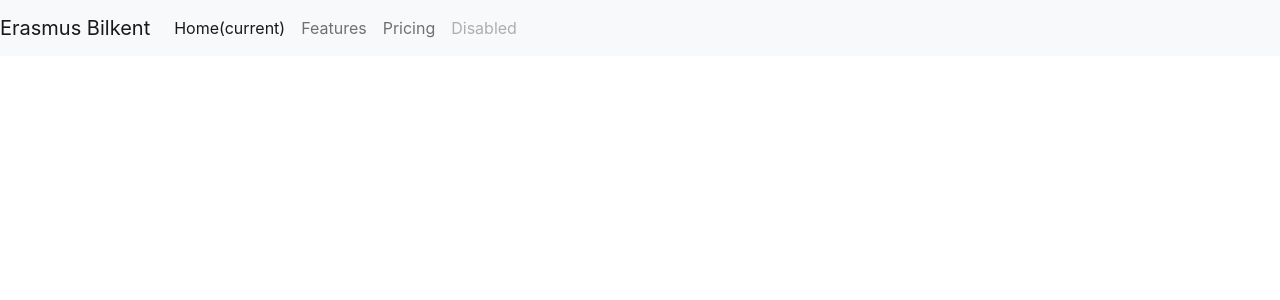
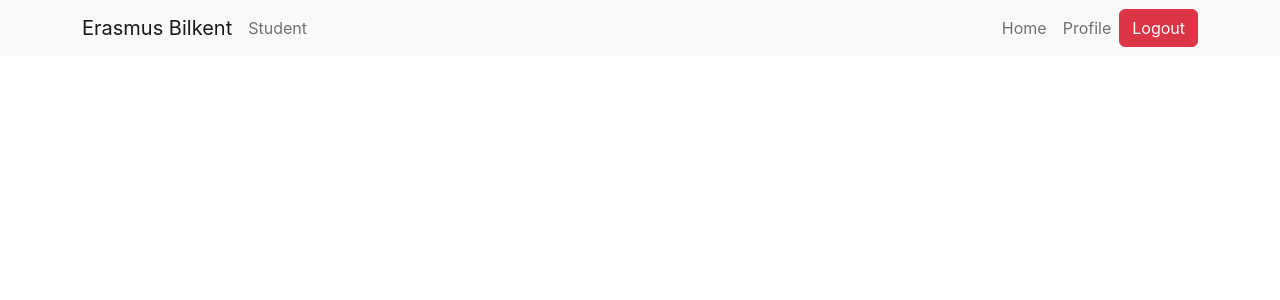
Before and after one commit to cmglmsr/Erasmus-Plus-Web-Application, a React (Create React App) app in the folder Frontend/frontend/: page / in a window 1280 px wide. Shown: the top 300 px of the page. Built offline with nearby package versions, Linux system fonts and the light colour scheme.

Commit message:
buyrunuz navbar

```diff
--- a/Frontend/frontend/package.json
+++ b/Frontend/frontend/package.json
@@ -10,6 +10,7 @@
     "jquery": "^3.6.1",
     "popper.js": "^1.16.1",
     "react": "^18.2.0",
+    "react-bootstrap": "^2.6.0",
     "react-dom": "^18.2.0",
     "react-router-dom": "^6.4.3",
     "react-scripts": "5.0.1",
--- a/Frontend/frontend/src/components/layout/NavigationBar.js
+++ b/Frontend/frontend/src/components/layout/NavigationBar.js
@@ -1,23 +1,36 @@
 import { Link } from "react-router-dom";
+import classes from './NavigationBar.module.css';
+import Container from 'react-bootstrap/Container';
+import Nav from 'react-bootstrap/Nav';
+import Navbar from 'react-bootstrap/Navbar';
+import NavDropdown from 'react-bootstrap/NavDropdown';
+import Button from 'react-bootstrap/Button';
+import Form from 'react-bootstrap/Form';
 
 function NavigationBar() {
   return (
     <header>
-      <nav class="navbar navbar-expand-lg navbar-light bg-light">
-        <a class="navbar-brand" href="#">Erasmus Bilkent</a>
-        <button class="navbar-toggler" type="button" data-toggle="collapse" data-target="#navbarNavAltMarkup" aria-controls="navbarNavAltMarkup" aria-expanded="false" aria-label="Toggle navigation">
-          <span class="navbar-toggler-icon"></span>
-        </button>
-        <div class="collapse navbar-collapse" id="navbarNavAltMarkup">
-          <div class="navbar-nav">
-            <a class="nav-item nav-link active" href="/">Home<span class="sr-only">(current)</span></a>
-            <a class="nav-item nav-link" href="#">Features</a>
-            <a class="nav-item nav-link" href="#">Pricing</a>
-            <a class="nav-item nav-link disabled" href="#">Disabled</a>
-          </div>
-        </div>
-      </nav>
+
+      <Navbar bg="light" expand="lg">
+      <Container>
+        <Navbar.Brand href="#home">Erasmus Bilkent</Navbar.Brand>
+        <Navbar.Text>
+            Student
+          </Navbar.Text>
+        <Navbar.Toggle aria-controls="basic-navbar-nav" />
+        <Navbar.Collapse id="basic-navbar-nav">
+          <Nav className="ms-auto">
+            <Nav.Link href="/">Home</Nav.Link>
+            <Nav.Link href="#link">Profile</Nav.Link>
+          </Nav>
+          <Form inline >
+              <Button variant="danger" href="/logout">Logout</Button>
+            </Form>
+        </Navbar.Collapse>
+      </Container>
+    </Navbar>
     </header>
+
   );
 }
 export default NavigationBar;
--- /dev/null
+++ b/Frontend/frontend/src/components/layout/NavigationBar.module.css
@@ -0,0 +1,7 @@
+.xsm {
+    margin-right: 10px;
+    padding: 0px;
+}
+.logo {
+    margin-left: 20px;
+}
--- a/Frontend/frontend/src/index.js
+++ b/Frontend/frontend/src/index.js
@@ -2,6 +2,7 @@ import "bootstrap/dist/css/bootstrap.min.css";
 import $ from "jquery";
 import Popper from "popper.js";
 import "bootstrap/dist/js/bootstrap.bundle.min";
+
 import React from "react";
 import ReactDOM from "react-dom/client";
 import "./index.css";
```
Also changed, not shown: Frontend/frontend/src/components/layout/NavigationBar.css (deleted), 1 other file (tests, documents, lock files or other folders).
